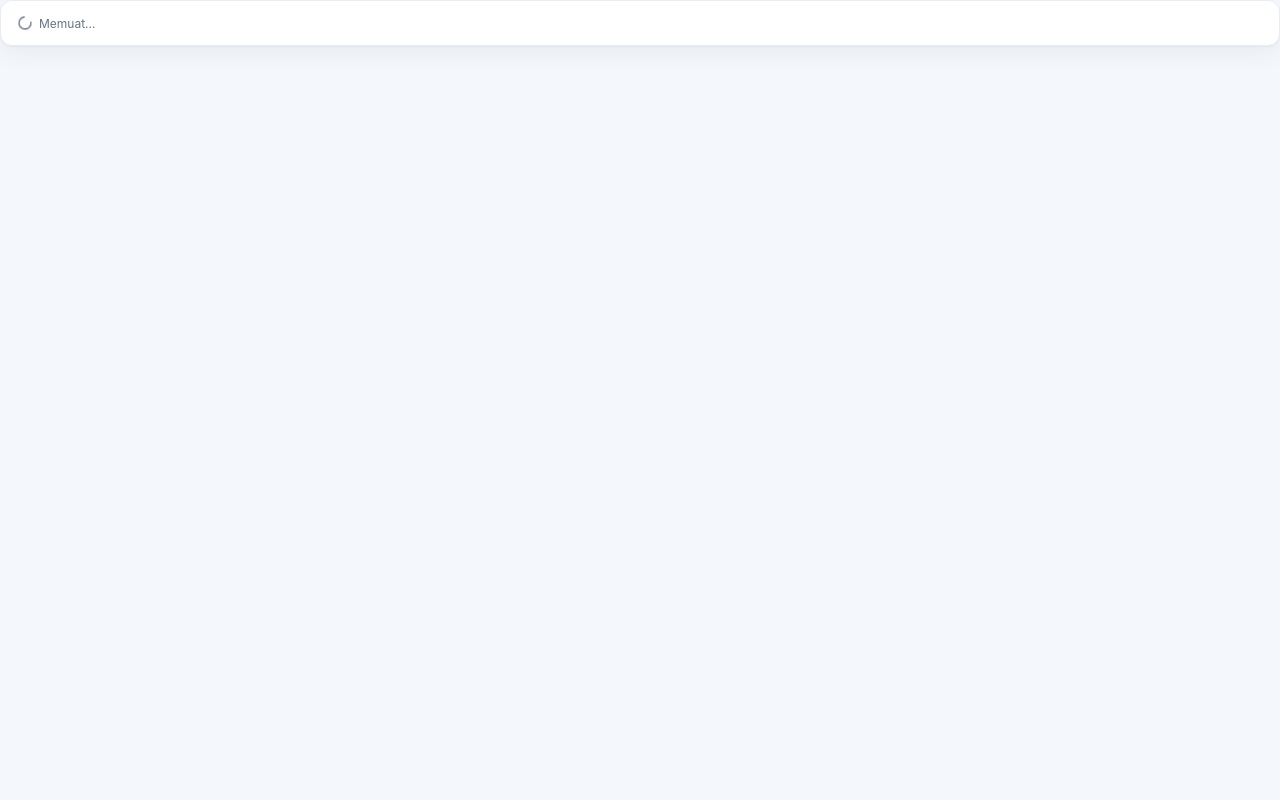
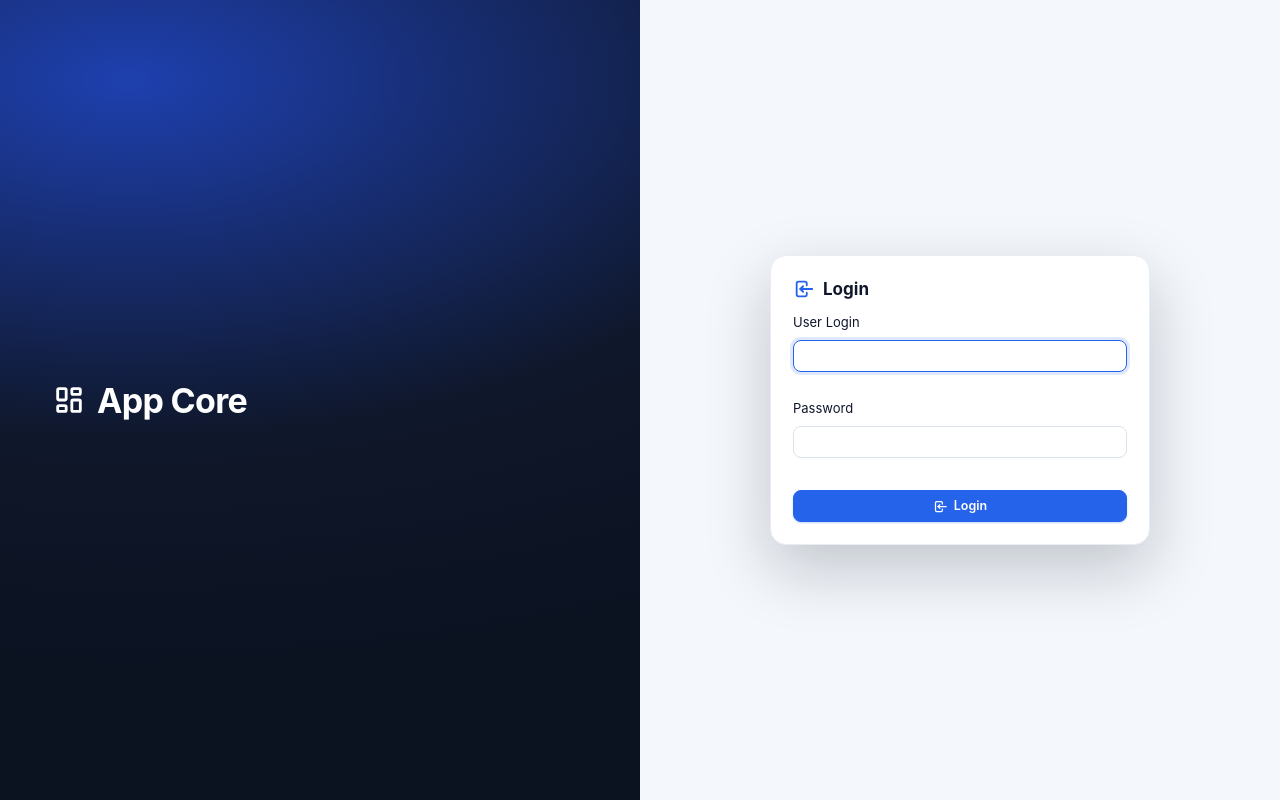
Before and after one commit to KenUcyRay/PCoffie, a Next.js app: page /app-core/ in a window 1280 px wide. Before the commit this address had no page. Built offline with nearby package versions, Linux system fonts and the light colour scheme.

Commit message:
update: single fixed route

```diff
--- a/app/page.tsx
+++ b/app/page.tsx
@@ -1,23 +1,30 @@
 'use client';
 import { useEffect } from 'react';
-import { useRouter } from 'next/navigation';
 import { useAuth } from '@/lib/auth';
+import { useRoute } from '@/lib/route';
 import { buildModuleTree } from '@/lib/menu';
 import Shell from '@/components/Shell';
+import MenuHost from '@/components/MenuHost';
+import LoginPage from '@/components/LoginPage';
 import { Icon, iconForModule, iconForLeaf } from '@/components/Icon';
 import { PageHead } from '@/components/Page';
 
-export default function HomePage() {
-  const { status, profile, menus, layoutMode } = useAuth();
-  const router = useRouter();
+// Satu-satunya route Next.js di aplikasi ini ("/app-core"). Halaman yang aktif
+// ditentukan oleh state internal (lib/route), bukan oleh URL — meniru langit_v2
+// yang index.html-nya kosong dan tidak pernah mengubah URL.
 
-  useEffect(() => {
-    if (status === 'guest') router.replace('/login');
-  }, [status, router]);
+function Loading() {
+  return (
+    <div className="card">
+      <div className="card-body">
+        <span className="loading-hint"><Icon name="loading" size={16} className="spin" /> Memuat…</span>
+      </div>
+    </div>
+  );
+}
 
-  if (status !== 'authenticated' && status !== 'expired') {
-    return <div className="card"><div className="card-body"><span className="loading-hint"><Icon name="loading" size={16} className="spin" /> Memuat…</span></div></div>;
-  }
+function HomeView() {
+  const { profile, menus, layoutMode } = useAuth();
 
   const modules = buildModuleTree(menus);
   const user = profile?.USERLOGIN || '-';
@@ -80,3 +87,29 @@ export default function HomePage() {
     </Shell>
   );
 }
+
+export default function Page() {
+  const { status } = useAuth();
+  const { current, navigate, ready } = useRoute();
+
+  // Normalisasi rute terhadap status auth:
+  //  guest               -> login (apa pun yang tersimpan di sessionStorage)
+  //  sudah login         -> home (biar tidak tersangkut di /login)
+  useEffect(() => {
+    if (!ready) return;
+    if (status === 'guest') {
+      if (current !== '/login') navigate('/login');
+      return;
+    }
+    if (status === 'authenticated' && current === '/login') navigate('/');
+  }, [ready, status, current, navigate]);
+
+  if (!ready) return <Loading />;
+  if (status === 'guest') return <LoginPage />;
+  if (status !== 'authenticated' && status !== 'expired') return <Loading />;
+  // transien: effect di atas sedang mengarahkan /login -> /
+  if (current === '/login') return <Loading />;
+  if (current === '/') return <HomeView />;
+
+  return <MenuHost mcontrol={current.replace(/^\//, '')} />;
+}
--- a/app/providers.tsx
+++ b/app/providers.tsx
@@ -1,11 +1,13 @@
 'use client';
 import { AuthProvider } from '@/lib/auth';
 import { TabProvider } from '@/lib/tabs';
+import { RouteProvider } from '@/lib/route';
 import { ModalProvider } from '@/components/Modal';
 import { ToastHost } from '@/components/toast';
 
 export default function Providers({ children }: { children: React.ReactNode }) {
   return (
+    <RouteProvider>
       <AuthProvider>
         <TabProvider>
           <ModalProvider>
@@ -14,5 +16,6 @@ export default function Providers({ children }: { children: React.ReactNode }) {
           </ModalProvider>
         </TabProvider>
       </AuthProvider>
+    </RouteProvider>
   );
 }
--- a/components/ExpiredDialog.tsx
+++ b/components/ExpiredDialog.tsx
@@ -1,7 +1,7 @@
 'use client';
 import { useState } from 'react';
-import { useRouter } from 'next/navigation';
 import { useAuth } from '@/lib/auth';
+import { useRoute } from '@/lib/route';
 import { Btn, Icon } from './Icon';
 import { Window, FrmRow } from './Window';
 
@@ -9,7 +9,7 @@ import { Window, FrmRow } from './Window';
 // dengan resume bila user yang login kembali sama.
 export default function ExpiredDialog() {
   const { status, login, profile, logout } = useAuth();
-  const router = useRouter();
+  const { navigate } = useRoute();
   const [userlogin, setUserlogin] = useState('');
   const [userpassword, setUserpassword] = useState('');
   const [err, setErr] = useState('');
@@ -37,7 +37,7 @@ export default function ExpiredDialog() {
 
   const submitLogout = async () => {
     await logout();
-    router.replace('/login');
+    navigate('/login');
   };
 
   return (
--- /dev/null
+++ b/components/LoginPage.tsx
@@ -0,0 +1,62 @@
+'use client';
+import { useState } from 'react';
+import { useAuth } from '@/lib/auth';
+import { useRoute } from '@/lib/route';
+import { Btn, Icon } from './Icon';
+
+// Halaman login sekarang jadi komponen biasa, bukan route /login terpisah
+// (URL harus selalu /app-core). Di-mount dari app/page.tsx saat status 'guest'.
+//
+// Catatan: varian "Sesi Habis" yang dulu ada di sini sudah tidak pernah
+// terpicu (tidak ada yang menuju /login?expired=1). Kasus sesi habis ditangani
+// ExpiredDialog di atas shell, sesuai LoginExpired.js langit_v2.
+export default function LoginPage() {
+  const { login } = useAuth();
+  const { navigate } = useRoute();
+  const [userlogin, setUserlogin] = useState('');
+  const [userpassword, setUserpassword] = useState('');
+  const [err, setErr] = useState('');
+  const [busy, setBusy] = useState(false);
+
+  const submit = async (e: React.FormEvent) => {
+    e.preventDefault();
+    setErr('');
+    setBusy(true);
+    try {
+      await login(userlogin, userpassword);
+      navigate('/');
+    } catch (e: any) {
+      setErr(e.message || 'Login gagal.');
+    } finally {
+      setBusy(false);
+    }
+  };
+
+  return (
+    <div className="login-page">
+      <div className="login-brand">
+        <h1><Icon name="layout" size={34} /> App Core</h1>
+      </div>
+      <div className="login-form-wrap">
+        <form onSubmit={submit} className="login-form">
+          <h2 className="login-title">
+            <Icon name="login" size={22} />
+            Login
+          </h2>
+          {err && (
+            <div className="toast-err alert-inline"><Icon name="alertCircle" size={17} /><span>{err}</span></div>
+          )}
+          <label>User Login</label>
+          <input className="input" value={userlogin} onChange={(e) => setUserlogin(e.target.value)} required autoFocus autoComplete="username" />
+          <div style={{ height: 8 }} />
+          <label>Password</label>
+          <input className="input" type="password" value={userpassword} onChange={(e) => setUserpassword(e.target.value)} required autoComplete="current-password" />
+          <div style={{ height: 12 }} />
+          <Btn className="primary" icon="login" style={{ width: '100%' }} type="submit" disabled={busy}>
+            {busy ? 'Memproses...' : 'Login'}
+          </Btn>
+        </form>
+      </div>
+    </div>
+  );
+}
--- a/components/Shells.tsx
+++ b/components/Shells.tsx
@@ -1,9 +1,9 @@
 'use client';
 import { useEffect, useMemo, useRef, useState } from 'react';
-import { usePathname, useRouter } from 'next/navigation';
 import { useAuth, type LayoutMode } from '@/lib/auth';
 import { buildModuleTree, type MenuNode } from '@/lib/menu';
-import { useTabs, routeFromPathname } from '@/lib/tabs';
+import { useTabs } from '@/lib/tabs';
+import { useCurrentPath, useRoute } from '@/lib/route';
 import { useModal } from './Modal';
 import UserProfileModal from '@/app/cp_usersetting/FRMprofile_user';
 import { useIsNarrow } from '@/lib/useIsNarrow';
@@ -95,12 +95,12 @@ function ModeLayoutMenu({ compact, drop = 'up' }: { compact?: boolean; drop?: 'u
 // Tree menu 2 tingkat: Module > Menu. Parent toggle buka/tutup, leaf buka tab.
 function MenuTree({ onNavigate }: { onNavigate?: () => void }) {
   const { menus, checkMenuAccess } = useAuth();
-  const router = useRouter();
+  const { navigate } = useRoute();
   const { openTab } = useTabs();
   const [openModules, setOpenModules] = useState<Set<string>>(new Set());
   const [openMenus, setOpenMenus] = useState<Set<string>>(new Set());
   const [ready, setReady] = useState(false);
-  const pathname = routeFromPathname(usePathname());
+  const pathname = useCurrentPath();
 
   const modules = buildModuleTree(menus);
 
@@ -135,7 +135,7 @@ function MenuTree({ onNavigate }: { onNavigate?: () => void }) {
     }
     const path = '/' + node.mcontrol;
     openTab(path);
-    router.push(path);
+    navigate(path);
     onNavigate?.();
   };
 
@@ -163,7 +163,7 @@ function MenuTree({ onNavigate }: { onNavigate?: () => void }) {
     <div className="menutree">
       <button
         className={`tree-row home${pathname === '/' ? ' active' : ''}`}
-        onClick={() => { openTab('/'); router.push('/'); onNavigate?.(); }}
+        onClick={() => { openTab('/'); navigate('/'); onNavigate?.(); }}
       >
         <span className="tree-caret"><Icon name="home" size={14} /></span>
         <span className="tree-label">Home</span>
@@ -190,8 +190,8 @@ function MenuTree({ onNavigate }: { onNavigate?: () => void }) {
 
 export function StandardShell({ title, children }: { title: string; children: React.ReactNode }) {
   const { profile, logout } = useAuth();
-  const router = useRouter();
-  const pathname = routeFromPathname(usePathname());
+  const { navigate } = useRoute();
+  const pathname = useCurrentPath();
   const { tabs, openTab, closeTab } = useTabs();
   const { open } = useModal();
   const sidebar = useRef<SidebarApi>(null);
@@ -202,7 +202,7 @@ export function StandardShell({ title, children }: { title: string; children: Re
 
   const go = (path: string) => {
     openTab(path);
-    router.push(path);
+    navigate(path);
   };
 
   const close = (path: string) => {
@@ -210,7 +210,7 @@ export function StandardShell({ title, children }: { title: string; children: Re
     closeTab(path);
     if (pathname === path) {
       const fallback = tabs[Math.max(0, idx - 1)]?.path || '/';
-      router.push(fallback);
+      navigate(fallback);
     }
   };
 
@@ -262,7 +262,7 @@ export function StandardShell({ title, children }: { title: string; children: Re
 // + taskbar bawah dengan Start menu (memakai tree menu yang sama) & clock.
 export function DesktopShell({ title, children }: { title: string; children: React.ReactNode }) {
   const { profile, logout } = useAuth();
-  const router = useRouter();
+  const { navigate } = useRoute();
   const { open } = useModal();
   const [startOpen, setStartOpen] = useState(false);
 
@@ -300,7 +300,7 @@ export function DesktopShell({ title, children }: { title: string; children: Rea
         <span className="spacer" />
         <ModeLayoutMenu compact />
         <Btn icon="userCircle" onClick={() => open(<UserProfileModal />)}>Profile</Btn>
-        <Btn icon="logout" onClick={async () => { await logout(); router.replace('/login'); }}>Logout</Btn>
+        <Btn icon="logout" onClick={async () => { await logout(); navigate('/login'); }}>Logout</Btn>
         <Clock />
       </div>
     </div>
--- a/components/Sidebar.tsx
+++ b/components/Sidebar.tsx
@@ -20,10 +20,10 @@
 import {
   forwardRef, useCallback, useEffect, useImperativeHandle, useMemo, useRef, useState,
 } from 'react';
-import { usePathname, useRouter } from 'next/navigation';
 import { useAuth } from '@/lib/auth';
 import { buildModuleTree, type MenuNode, type ModuleNode } from '@/lib/menu';
-import { useTabs, routeFromPathname } from '@/lib/tabs';
+import { useTabs } from '@/lib/tabs';
+import { useCurrentPath, useRoute } from '@/lib/route';
 import { useModal } from './Modal';
 import { useIsNarrow } from '@/lib/useIsNarrow';
 import { toast } from './toast';
@@ -79,8 +79,8 @@ type Props = {
 
 const Sidebar = forwardRef<SidebarApi, Props>(function Sidebar({ appName = 'App Core' }, ref) {
   const { profile, menus, logout, checkMenuAccess } = useAuth();
-  const router = useRouter();
-  const pathname = routeFromPathname(usePathname());
+  const { navigate } = useRoute();
+  const pathname = useCurrentPath();
   const { openTab } = useTabs();
   const { open } = useModal();
   const isNarrow = useIsNarrow(MOBILE_MAX);
@@ -208,14 +208,14 @@ const Sidebar = forwardRef<SidebarApi, Props>(function Sidebar({ appName = 'App
     }
     const path = '/' + n.mcontrol;
     openTab(path);
-    router.push(path);
+    navigate(path);
     if (isNarrow) setDrawerOpen(false);
   };
 
   const goHome = () => {
     setTip(null);
     openTab('/');
-    router.push('/');
+    navigate('/');
     if (isNarrow) setDrawerOpen(false);
   };
 
@@ -371,7 +371,7 @@ const Sidebar = forwardRef<SidebarApi, Props>(function Sidebar({ appName = 'App
                 type="button"
                 role="menuitem"
                 className="sb-pop-item danger"
-                onClick={async () => { setPopOpen(false); await logout(); router.replace('/login'); }}
+                onClick={async () => { setPopOpen(false); await logout(); navigate('/login'); }}
               >
                 <Icon name="logout" size={16} />
                 <span>Logout</span>
--- /dev/null
+++ b/lib/route.tsx
@@ -0,0 +1,76 @@
+'use client';
+import { createContext, useCallback, useContext, useEffect, useState } from 'react';
+
+// Rute "internal" ala langit_v2: index.html punya <body> kosong dan URL tidak
+// pernah berubah. Pindah halaman = ganti komponen di dalam viewport, bukan
+// pindah URL. Di sini satu-satunya route Next adalah "/", sedangkan halaman yang
+// aktif disimpan di state (HOME / LOGIN / "/<mcontrol>").
+//
+// Bentuk nilainya sengaja dibuat sama dengan pathname lama ("/", "/login",
+// "/cp_usergroup") supaya logika sidebar/tab tidak perlu disentuh.
+
+const STORE_KEY = 'appcore::route';
+
+export const HOME = '/';
+export const LOGIN = '/login';
+
+type RouteState = {
+  current: string;
+  navigate: (to: string) => void;
+  ready: boolean;
+};
+
+const Ctx = createContext<RouteState | null>(null);
+
+// Buang trailing slash supaya "/cp_usersetting/" dan "/cp_usersetting" dianggap sama.
+function normalize(to: string): string {
+  const p = String(to == null ? '' : to);
+  const trimmed = p.length > 1 ? p.replace(/\/+$/, '') : p;
+  return trimmed || HOME;
+}
+
+export function RouteProvider({ children }: { children: React.ReactNode }) {
+  const [current, setCurrent] = useState<string>(HOME);
+  const [ready, setReady] = useState(false);
+
+  // Baca posisi tersimpan di dalam effect, BUKAN saat render: page.tsx di
+  // prerender di server sedangkan sessionStorage hanya ada di browser. Kalau
+  // state diinisialisasi langsung dari storage, HTML server dan client beda
+  // sehingga hydration error. Pakai gate `ready` di page.tsx sebagai gantinya.
+  useEffect(() => {
+    let restored = HOME;
+    try {
+      const saved = window.sessionStorage.getItem(STORE_KEY);
+      if (saved) restored = normalize(saved);
+    } catch {
+      // sessionStorage bisa diblokir (mis. cookie diblokir) -> pakai HOME
+    }
+    setCurrent(restored);
+    setReady(true);
+  }, []);
+
+  const navigate = useCallback((to: string) => {
+    const next = normalize(to);
+    setCurrent(next);
+    try {
+      if (next === HOME) window.sessionStorage.removeItem(STORE_KEY);
+      else window.sessionStorage.setItem(STORE_KEY, next);
+    } catch {
+      // abaikan: tetap pindah halaman walau storage tidak bisa ditulis
+    }
+  }, []);
+
+  return <Ctx.Provider value={{ current, navigate, ready }}>{children}</Ctx.Provider>;
+}
+
+export function useRoute(): RouteState {
+  const v = useContext(Ctx);
+  if (!v) throw new Error('useRoute di luar RouteProvider');
+  return v;
+}
+
+// Dipakai Sidebar & Shells menggantikan usePathname(). Nilai stringnya sama
+// dengan pathname lama, jadi perbandingan active/highlight tidak berubah.
+export function useCurrentPath(): string {
+  return useRoute().current;
+}
--- a/lib/tabs.tsx
+++ b/lib/tabs.tsx
@@ -15,16 +15,8 @@ const Ctx = createContext<TabState | null>(null);
 
 const HOME: Tab = { key: 'home', path: '/', title: 'Home', closable: false };
 
-export const APP_BASE_PATH = '/app-core';
-
-// Ubah pathname dari router (mengandung basePath + trailing slash) jadi rute app.
-// contoh: "/app-core/cp_usersetting/" -> "/cp_usersetting"
-export function routeFromPathname(pathname: string | null): string {
-  let p = String(pathname || '/');
-  if (p.startsWith(APP_BASE_PATH)) p = p.slice(APP_BASE_PATH.length);
-  p = p.replace(/\/+$/, '');
-  return p || '/';
-}
+// Tab.path sekarang adalah key logis dari state internal (lib/route), bukan
+// URL.Nilainya tetap "/", "/<mcontrol>" supaya judul tab & logika tetap sama.
 
 // Judul tab default dari mcontrol kalau MNAME tidak ada di dtmenu.
 function titleCase(key: string) {
@@ -75,17 +67,8 @@ export function TabProvider({ children }: { children: React.ReactNode }) {
     // eslint-disable-next-line react-hooks/exhaustive-deps
   }, [menus]);
 
-  // sinkronkan dengan navigasi router (mis. tombol back browser)
-  useEffect(() => {
-    const onPop = () => {
-      const p = routeFromPathname(window.location.pathname);
-      if (p) openTab(p);
-    };
-    window.addEventListener('popstate', onPop);
-    return () => window.removeEventListener('popstate', onPop);
-    // eslint-disable-next-line react-hooks/exhaustive-deps
-  }, []);
-
+  // Sinkronkan tab dengan halaman aktif dilakukan di StandardShell, karena
+  // hanya di situ nilai `pathname` dari state internal tersedia.
   return <Ctx.Provider value={{ tabs, activePath, openTab, closeTab }}>{children}</Ctx.Provider>;
 }
 
```
Also changed, not shown: app/[mcontrol]/page.tsx (deleted, +0 -11 lines), app/login/page.tsx (deleted, +0 -75 lines), components/MenuHost.tsx (+4 -6 lines). Lines whose indentation alone changed are shown as unchanged.
